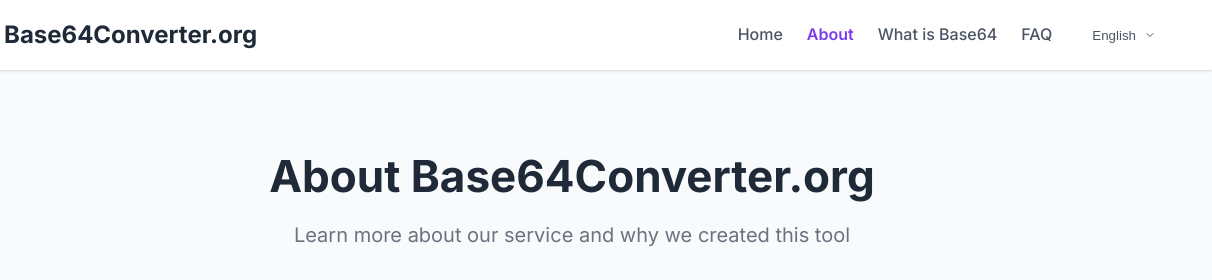
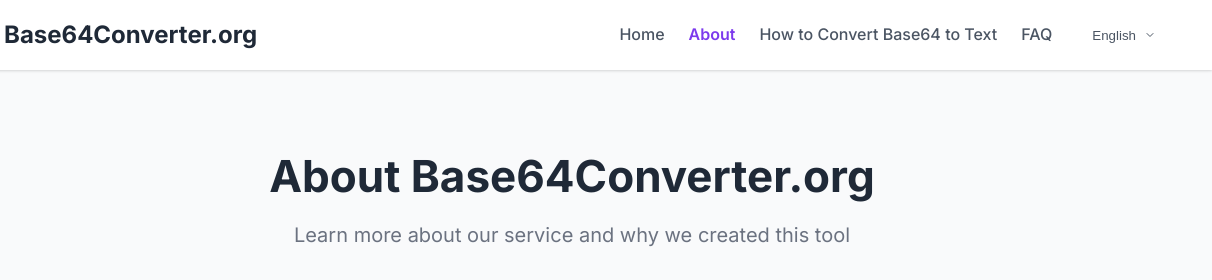
Before and after one commit to WilsopherCo/Base64codeSITE, a plain HTML site: page about/index.html in a window 1280 px wide. Shown: the top 280 px of the page, 68-1280 px from the left. Drawn offline with Linux system fonts and the light colour scheme.

Commit message:
Update index.html

```diff
--- a/about/index.html
+++ b/about/index.html
@@ -348,7 +348,7 @@
       <nav class="nav" id="nav">
         <a href="/" class="nav-link">Home</a>
         <a href="/about" class="nav-link active">About</a>
-        <a href="/what-is-base64" class="nav-link">What is Base64</a>
+        <a href="/how-to-convert-base64-to-text" class="nav-link">How to Convert Base64 to Text</a>
         <a href="/faq" class="nav-link">FAQ</a>
 
         <div class="language-dropdown">
```
